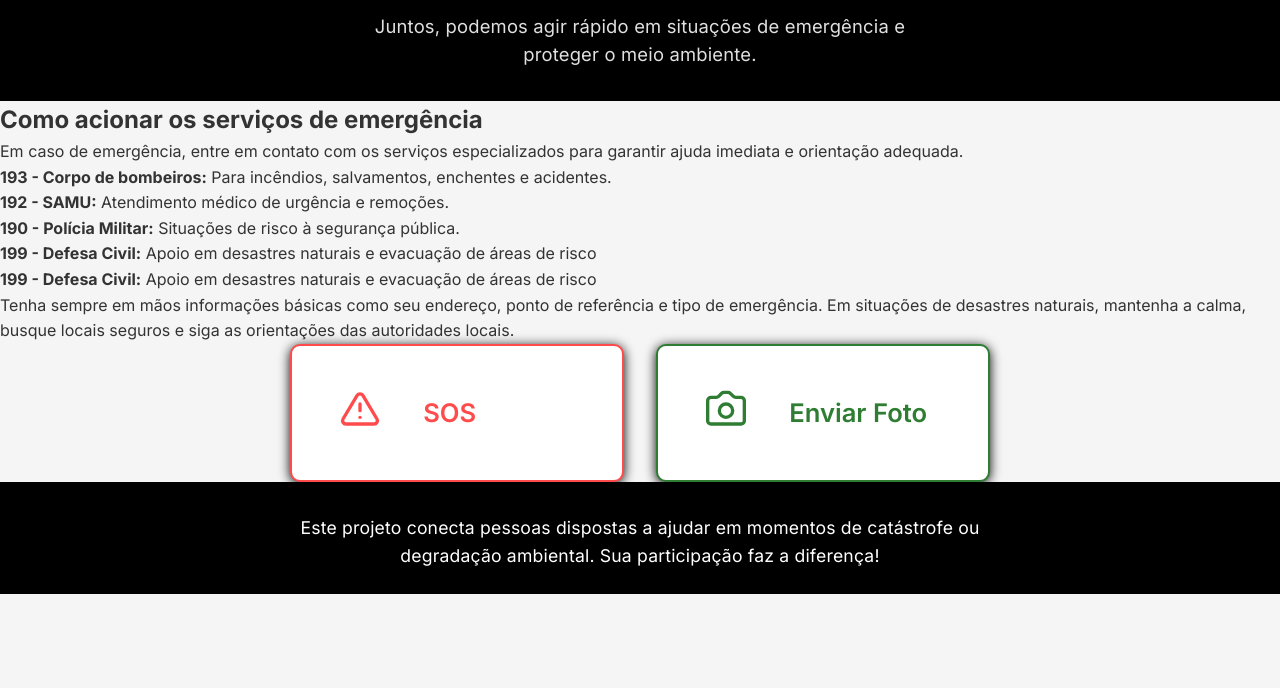
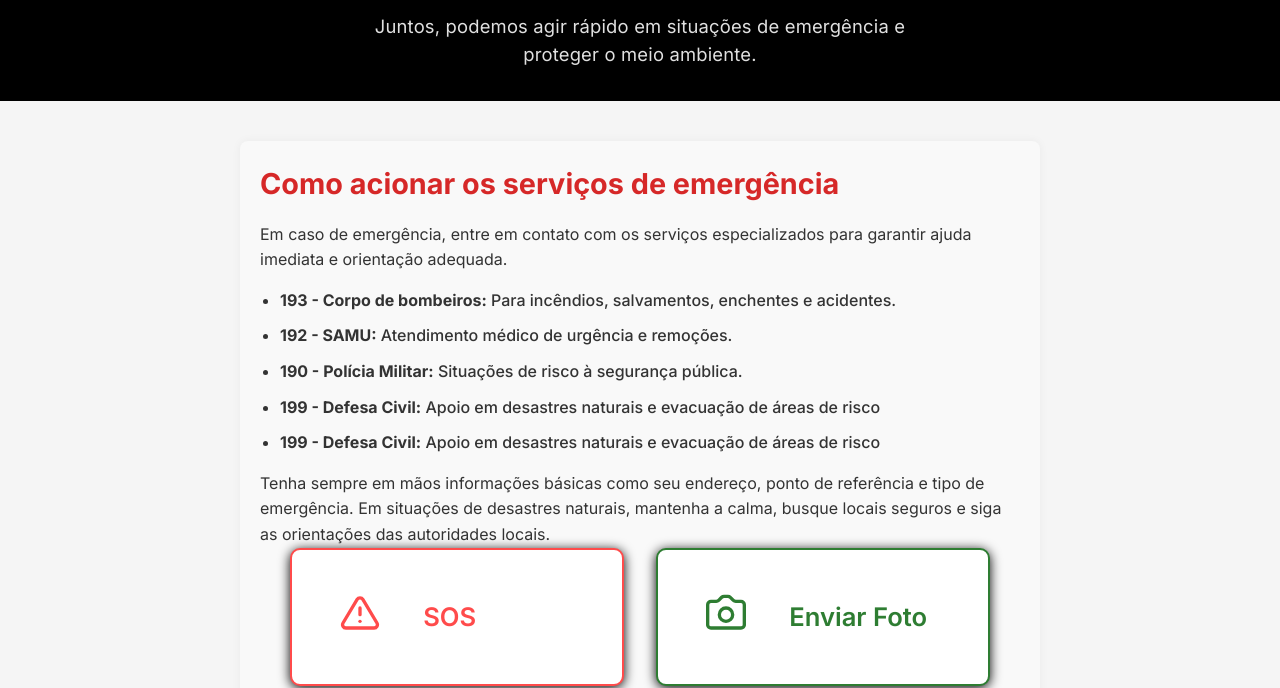
Before and after one commit to agro-conecta-FIAP/WeHeroes, a plain HTML site: page pages/dashboard.html in a window 1280 px wide. Shown: the part 137-825 px from the top of the page. Before the commit the page ends 800 px from the top, so only its background shows below. Drawn offline with Linux system fonts and the light colour scheme.

Commit message:
Update dashboard.css
Signed-off-by: PedroArias123 <pedroarias2309@gmail.com>

```diff
--- a/style/dashboard.css
+++ b/style/dashboard.css
@@ -42,6 +42,7 @@
   justify-content: center;
   align-items: center;
   max-width: 700px;
+  margin-bottom: 40px;
 }
 
 .dashboard-square-btn {
@@ -213,3 +214,55 @@
   stroke: #fff !important;
   transition: stroke 0.2s;
 }
+
+.emergency-info {
+  background-color: #f9f9f9;
+  padding: 20px;
+  margin: 30px auto;
+  border-radius: 8px;
+  max-width: 800px;
+  box-shadow: 0 0 10px rgba(0, 0, 0, 0.05);
+}
+
+.emergency-info h2 {
+  font-size: 1.8rem;
+  margin-bottom: 10px;
+  color: #d62828;
+}
+
+.emergency-info ul {
+  padding-left: 20px;
+  margin: 15px 0;
+}
+
+.emergency-info li {
+  margin-bottom: 10px;
+  font-weight: 500;
+}
+
+
+.emergency-info {
+  background-color: #f9f9f9;
+  padding: 20px;
+  margin: 40px auto 60px auto;
+  border-radius: 8px;
+  max-width: 800px;
+  box-shadow: 0 0 10px rgba(0, 0, 0, 0.05);
+  text-align: left;
+}
+
+.emergency-info h2 {
+  font-size: 1.8rem;
+  margin-bottom: 15px;
+  color: #d62828;
+}
+
+.emergency-info ul {
+  padding-left: 20px;
+  margin: 15px 0;
+}
+
+.emergency-info li {
+  margin-bottom: 10px;
+  font-weight: 500;
+}
```
